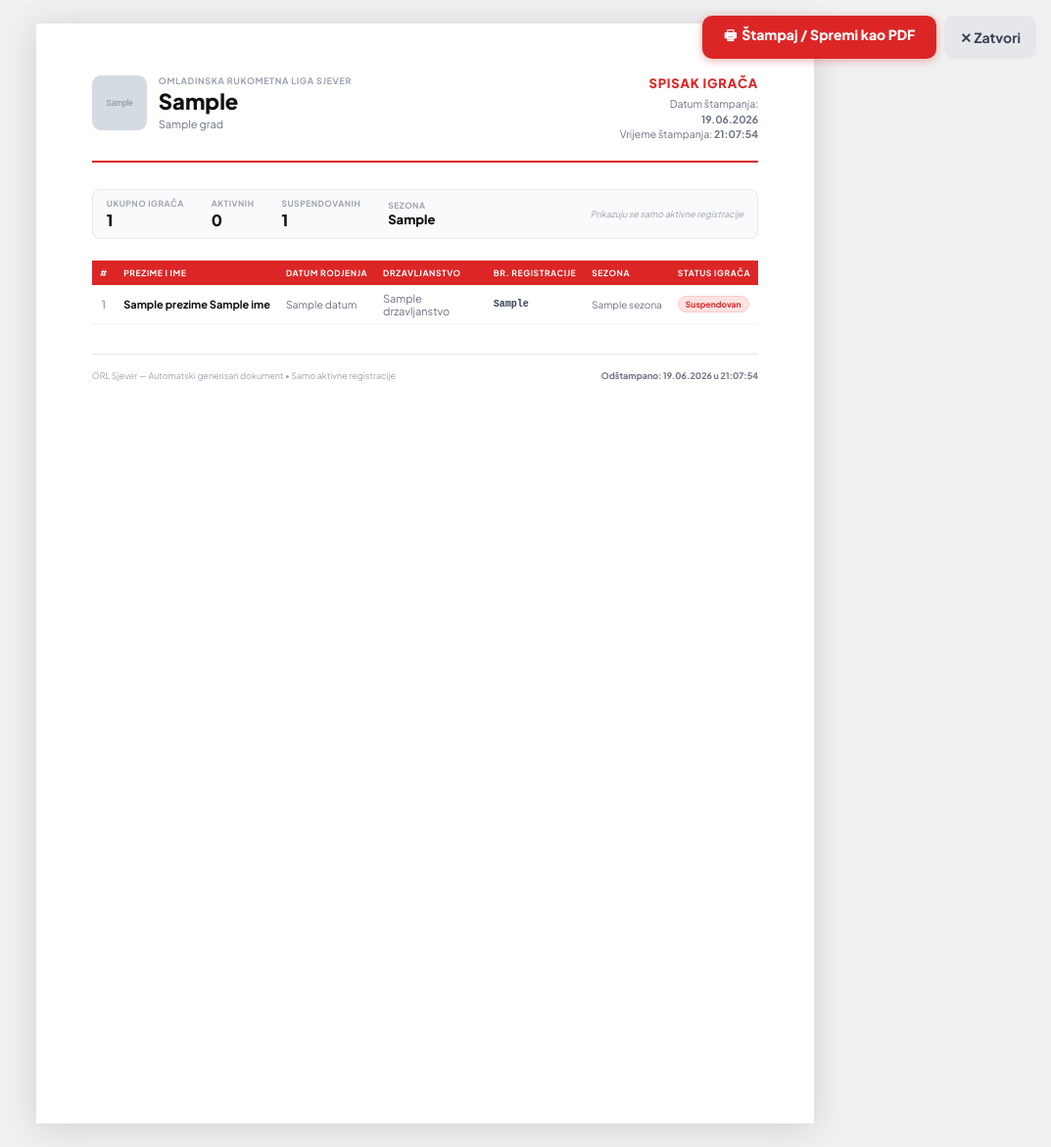
After one commit to nedimlipa/omladinskaliga, a FastAPI app: template app/templates/print_igraci.html in a window 1280 px wide. The commit adds this page. Shown: the whole page at 98% size, without its empty margins (206-1279 px from the left). Run offline with FastAPI, Linux system fonts and the light colour scheme; the template is opened without the code that fills it: most values are stand-ins (such as "Sample title", 1, 10 or a date in 2020); grey boxes marked "Sample" are stand-in pictures; parts of the project's set-up code (start-up, migrations or seed data) failed here and were passed over.

Commit message:
feat: A4 print/PDF player list per club (admin + club views)

```diff
--- a/app/templates/admin_igraci.html
+++ b/app/templates/admin_igraci.html
@@ -303,6 +303,11 @@
               <span class="text-sm font-extrabold text-gray-900 dark:text-white">{{ r.klub }}</span>
               <span class="inline-flex items-center px-2 py-0.5 rounded-full text-xs font-bold bg-green-100 dark:bg-green-900/30 text-green-700 dark:text-green-400 border border-green-200 dark:border-green-700/40">{{ klub_reg | length }} igrača</span>
             </div>
+            <a href="/print/klub/{{ r.klub_id }}/igraci" target="_blank"
+              class="inline-flex items-center gap-1.5 px-3 py-1.5 rounded-lg border border-gray-300 dark:border-gray-700 text-xs font-bold text-gray-600 dark:text-gray-300 hover:bg-red-50 dark:hover:bg-red-900/20 hover:border-red-400 dark:hover:border-red-600 hover:text-red-700 dark:hover:text-red-400 transition">
+              <svg class="w-3.5 h-3.5" fill="none" stroke="currentColor" viewBox="0 0 24 24"><path stroke-linecap="round" stroke-linejoin="round" stroke-width="2" d="M17 17h2a2 2 0 002-2v-4a2 2 0 00-2-2H5a2 2 0 00-2 2v4a2 2 0 002 2h2m2 4h6a2 2 0 002-2v-4a2 2 0 00-2-2H9a2 2 0 00-2 2v4a2 2 0 002 2zm8-12V5a2 2 0 00-2-2H9a2 2 0 00-2 2v4h10z"/></svg>
+              Printaj / PDF
+            </a>
           </div>
           <div class="overflow-x-auto rounded-xl border border-gray-100 dark:border-gray-800">
             <table class="w-full text-sm">
--- /dev/null
+++ b/app/templates/print_igraci.html
@@ -0,0 +1,193 @@
+<!DOCTYPE html>
+<html lang="bs">
+<head>
+  <meta charset="UTF-8"/>
+  <meta name="viewport" content="width=device-width, initial-scale=1.0"/>
+  <title>Spisak igrača – {{ klub.naziv_kluba }}</title>
+  <link href="https://fonts.googleapis.com/css2?family=Plus+Jakarta+Sans:wght@400;600;700;800&display=swap" rel="stylesheet"/>
+  <style>
+    *{box-sizing:border-box;margin:0;padding:0;}
+    body{font-family:'Plus Jakarta Sans',Arial,sans-serif;background:#f0f0f0;color:#111;-webkit-print-color-adjust:exact;print-color-adjust:exact;}
+
+    /* ── Screen controls ── */
+    .print-controls{position:fixed;top:16px;right:16px;z-index:100;display:flex;gap:8px;}
+    .btn-print{background:#dc2626;color:#fff;border:none;border-radius:10px;padding:10px 22px;font-weight:800;font-size:14px;cursor:pointer;font-family:inherit;display:flex;align-items:center;gap:8px;box-shadow:0 2px 8px rgba(220,38,38,.35);}
+    .btn-print:hover{background:#b91c1c;}
+    .btn-close{background:#e5e7eb;color:#374151;border:none;border-radius:10px;padding:10px 16px;font-weight:700;font-size:14px;cursor:pointer;font-family:inherit;}
+    .btn-close:hover{background:#d1d5db;}
+
+    /* ── A4 page ── */
+    .page{width:210mm;min-height:297mm;margin:24px auto;background:#fff;padding:14mm 15mm 12mm;box-shadow:0 4px 32px rgba(0,0,0,.13);}
+
+    /* ── Header ── */
+    .header{display:flex;align-items:flex-start;justify-content:space-between;margin-bottom:7mm;padding-bottom:5mm;border-bottom:2.5px solid #dc2626;}
+    .header-left{display:flex;align-items:center;gap:12px;}
+    .club-logo{width:56px;height:56px;border-radius:9px;object-fit:cover;}
+    .logo-placeholder{width:56px;height:56px;border-radius:9px;background:#dc2626;color:#fff;font-weight:800;font-size:24px;display:flex;align-items:center;justify-content:center;flex-shrink:0;}
+    .league-name{font-size:9px;font-weight:700;color:#9ca3af;text-transform:uppercase;letter-spacing:.07em;margin-bottom:3px;}
+    .club-name{font-size:22px;font-weight:800;color:#111;line-height:1.15;}
+    .club-grad{font-size:11px;color:#6b7280;margin-top:3px;}
+    .header-right{text-align:right;min-width:140px;}
+    .doc-title{font-size:13px;font-weight:800;color:#dc2626;text-transform:uppercase;letter-spacing:.06em;}
+    .print-time{font-size:10.5px;color:#6b7280;margin-top:5px;line-height:1.5;}
+
+    /* ── Stats bar ── */
+    .stats-bar{background:#f9fafb;border:1px solid #e5e7eb;border-radius:8px;padding:8px 14px;margin-bottom:6mm;display:flex;gap:28px;align-items:center;}
+    .stat-item{display:flex;flex-direction:column;}
+    .stat-label{font-size:8.5px;font-weight:700;color:#9ca3af;text-transform:uppercase;letter-spacing:.06em;}
+    .stat-value{font-size:16px;font-weight:800;color:#111;margin-top:1px;}
+    .stats-note{margin-left:auto;font-size:9px;color:#9ca3af;font-style:italic;}
+
+    /* ── Table ── */
+    table{width:100%;border-collapse:collapse;font-size:11px;}
+    thead tr{background:#dc2626;color:#fff;}
+    thead th{padding:7px 8px;text-align:left;font-weight:700;font-size:8.5px;text-transform:uppercase;letter-spacing:.07em;white-space:nowrap;}
+    tbody tr:nth-child(even){background:#f9fafb;}
+    tbody tr{border-bottom:1px solid #f3f4f6;}
+    tbody td{padding:6.5px 8px;vertical-align:middle;}
+    .td-num{font-weight:700;color:#9ca3af;text-align:center;width:24px;}
+    .td-name{font-weight:700;color:#111;white-space:nowrap;}
+    .td-dob{color:#6b7280;white-space:nowrap;font-size:10.5px;}
+    .td-nat{color:#6b7280;}
+    .td-br{font-family:'Courier New',monospace;font-weight:700;font-size:10px;color:#374151;white-space:nowrap;}
+    .td-season{color:#6b7280;font-size:10px;white-space:nowrap;}
+    .badge{display:inline-block;padding:2px 7px;border-radius:20px;font-size:8.5px;font-weight:700;white-space:nowrap;}
+    .badge-aktivan{background:#dcfce7;color:#15803d;border:1px solid #bbf7d0;}
+    .badge-suspendovan{background:#fee2e2;color:#dc2626;border:1px solid #fecaca;}
+    .badge-neaktivan{background:#f3f4f6;color:#6b7280;border:1px solid #e5e7eb;}
+
+    /* ── Footer ── */
+    .footer{margin-top:8mm;padding-top:4mm;border-top:1px solid #e5e7eb;display:flex;justify-content:space-between;align-items:center;}
+    .footer-text{font-size:9px;color:#9ca3af;}
+    .footer-stamp{font-size:9px;font-weight:700;color:#6b7280;}
+
+    /* ── Empty state ── */
+    .empty{text-align:center;padding:18mm 0;color:#9ca3af;font-size:13px;}
+
+    /* ── Print media ── */
+    @media print{
+      body{background:#fff;}
+      .print-controls{display:none!important;}
+      .page{margin:0;box-shadow:none;padding:12mm 14mm 10mm;}
+      @page{size:A4 portrait;margin:0;}
+      thead tr{-webkit-print-color-adjust:exact;print-color-adjust:exact;}
+      tbody tr:nth-child(even){-webkit-print-color-adjust:exact;print-color-adjust:exact;}
+      .badge{-webkit-print-color-adjust:exact;print-color-adjust:exact;}
+    }
+  </style>
+</head>
+<body>
+
+  <!-- Screen: print/close buttons -->
+  <div class="print-controls">
+    <button class="btn-print" onclick="window.print()">
+      &#128438;&nbsp;&nbsp;Štampaj / Spremi kao PDF
+    </button>
+    <button class="btn-close" onclick="window.close()">&#x2715; Zatvori</button>
+  </div>
+
+  <div class="page">
+
+    <!-- ── Header ── -->
+    <div class="header">
+      <div class="header-left">
+        {% if klub.logo %}
+        <img src="/static/logos/{{ klub.logo }}" class="club-logo" alt="Logo"/>
+        {% else %}
+        <div class="logo-placeholder">{{ klub.naziv_kluba[0] | upper }}</div>
+        {% endif %}
+        <div>
+          <div class="league-name">Omladinska Rukometna Liga Sjever</div>
+          <div class="club-name">{{ klub.naziv_kluba }}</div>
+          {% if klub.grad %}
+          <div class="club-grad">{{ klub.grad }}</div>
+          {% endif %}
+        </div>
+      </div>
+      <div class="header-right">
+        <div class="doc-title">Spisak igrača</div>
+        <div class="print-time">
+          Datum štampanja:<br/>
+          <strong id="printDate">—</strong><br/>
+          Vrijeme štampanja:<strong> <span id="printTime">—</span></strong>
+        </div>
+      </div>
+    </div>
+
+    <!-- ── Stats bar ── -->
+    <div class="stats-bar">
+      <div class="stat-item">
+        <span class="stat-label">Ukupno igrača</span>
+        <span class="stat-value">{{ igraci | length }}</span>
+      </div>
+      <div class="stat-item">
+        <span class="stat-label">Aktivnih</span>
+        <span class="stat-value">{{ igraci | selectattr('status', 'equalto', 'aktivan') | list | length }}</span>
+      </div>
+      <div class="stat-item">
+        <span class="stat-label">Suspendovanih</span>
+        <span class="stat-value">{{ igraci | selectattr('status', 'equalto', 'suspendovan') | list | length }}</span>
+      </div>
+      {% if sezona_naziv %}
+      <div class="stat-item">
+        <span class="stat-label">Sezona</span>
+        <span class="stat-value" style="font-size:13px;">{{ sezona_naziv }}</span>
+      </div>
+      {% endif %}
+      <span class="stats-note">Prikazuju se samo aktivne registracije</span>
+    </div>
+
+    <!-- ── Table ── -->
+    {% if not igraci %}
+    <div class="empty">&#128100; Nema aktivnih registrovanih igrača za ovaj klub.</div>
+    {% else %}
+    <table>
+      <thead>
+        <tr>
+          <th>#</th>
+          <th>Prezime i ime</th>
+          <th>Datum rodjenja</th>
+          <th>Drzavljanstvo</th>
+          <th>Br. registracije</th>
+          <th>Sezona</th>
+          <th>Status igrača</th>
+        </tr>
+      </thead>
+      <tbody>
+        {% for i in igraci %}
+        <tr>
+          <td class="td-num">{{ loop.index }}</td>
+          <td class="td-name">{{ i.prezime }} {{ i.ime }}</td>
+          <td class="td-dob">{{ i.datum }}</td>
+          <td class="td-nat">{{ i.drzavljanstvo }}</td>
+          <td class="td-br">{{ i.br }}</td>
+          <td class="td-season">{{ i.sezona }}</td>
+          <td>
+            <span class="badge badge-{{ i.status }}">{{ i.status | capitalize }}</span>
+          </td>
+        </tr>
+        {% endfor %}
+      </tbody>
+    </table>
+    {% endif %}
+
+    <!-- ── Footer ── -->
+    <div class="footer">
+      <div class="footer-text">ORL Sjever &mdash; Automatski generisan dokument &bull; Samo aktivne registracije</div>
+      <div class="footer-stamp" id="footerStamp">Odštampano: —</div>
+    </div>
+
+  </div>
+
+  <script>
+    const now = new Date();
+    const pad = n => String(n).padStart(2,'0');
+    const date = pad(now.getDate()) + '.' + pad(now.getMonth()+1) + '.' + now.getFullYear();
+    const time = pad(now.getHours()) + ':' + pad(now.getMinutes()) + ':' + pad(now.getSeconds());
+    document.getElementById('printDate').textContent = date;
+    document.getElementById('printTime').textContent = time;
+    document.getElementById('footerStamp').textContent = 'Odštampano: ' + date + ' u ' + time;
+  </script>
+
+</body>
+</html>
```
Also changed, not shown: app/routers/igraci.py (+54 -0 lines), app/templates/klub_igraci.html (+8 -1 lines).
